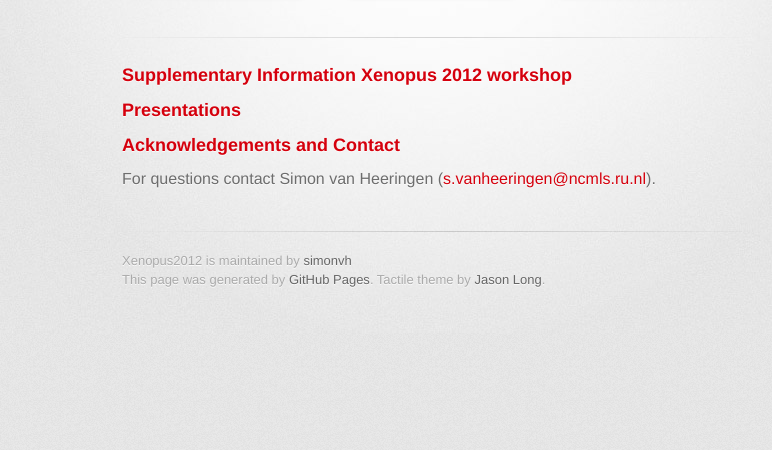
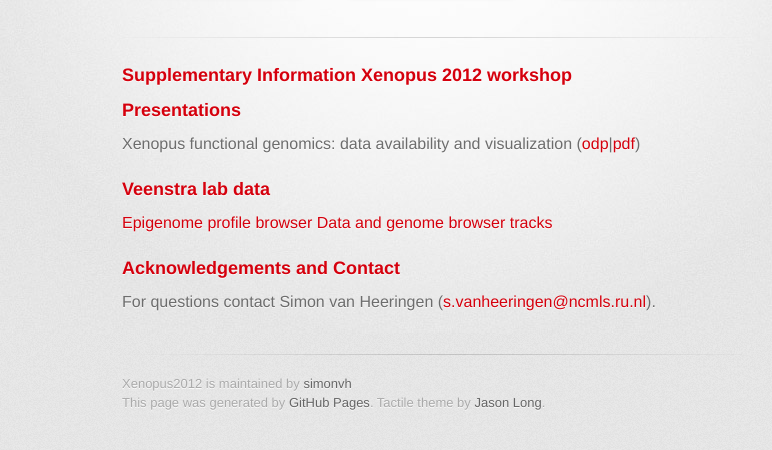
Before and after one commit to simonvh/xenopus2012, a plain HTML site: page index.html in a window 1280 px wide. Shown: the part 240-690 px from the top of the page, without its empty margins (208-980 px from the left). Drawn offline with Linux system fonts and the light colour scheme; a web font is replaced by a local one.

```diff
--- a/index.html
+++ b/index.html
@@ -35,6 +35,13 @@
 
 <h3>Presentations</h3>
 
+<p>Xenopus functional genomics: data availability and visualization (<a href="odp/20120911_workshop_part1.odp">odp</a>|<a href="pdf/20120911_workshop_part1.pdf">pdf</a>)</p>
+
+<h3>Veenstra lab data</h3>
+
+<p><a href="http://131.174.221.43/gertjanveenstra/geneprofile.htm">Epigenome profile browser</a>
+<a href="http://131.174.221.43/gertjanveenstra/genomedata.asp">Data and genome browser tracks</a></p>
+
 <h3>Acknowledgements and Contact</h3>
 
 <p>For questions contact Simon van Heeringen (<a href="mailto:s.vanheeringen@ncmls.ru.nl">s.vanheeringen@ncmls.ru.nl</a>).</p>
--- a/params.json
+++ b/params.json
@@ -1 +1 @@
-{"note":"Don't delete this file! It's used internally to help with page regeneration.","body":"### Supplementary Information Xenopus 2012 workshop\r\n\r\n\r\n### Presentations\r\n\r\n### Acknowledgements and Contact\r\nFor questions contact Simon van Heeringen (s.vanheeringen@ncmls.ru.nl).\r\n","name":"Xenopus2012","google":"","tagline":"Supplementary material to the Xenopus 2012 genome workshop"}
+{"note":"Don't delete this file! It's used internally to help with page regeneration.","body":"### Supplementary Information Xenopus 2012 workshop\r\n\r\n### Presentations\r\nXenopus functional genomics: data availability and visualization ([odp](odp/20120911_workshop_part1.odp)|[pdf](pdf/20120911_workshop_part1.pdf))\r\n\r\n### Veenstra lab data\r\n[Epigenome profile browser](http://131.174.221.43/gertjanveenstra/geneprofile.htm)\r\n[Data and genome browser tracks](http://131.174.221.43/gertjanveenstra/genomedata.asp)\r\n\r\n### Acknowledgements and Contact\r\nFor questions contact Simon van Heeringen (s.vanheeringen@ncmls.ru.nl).\r\n","name":"Xenopus2012","google":"","tagline":"Supplementary material to the Xenopus 2012 genome workshop"}
```
